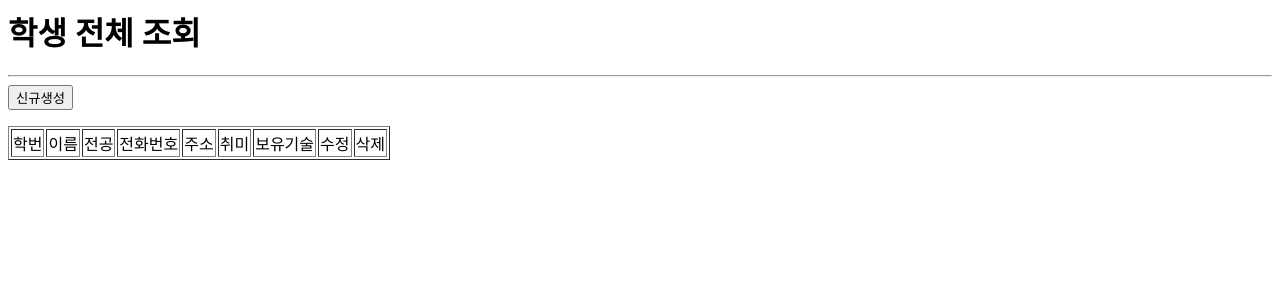
After one commit to jjung0121/Django_MiniProject, a Django app: page /course/student/ in a window 1280 px wide. The commit adds this page. Shown: the top 300 px of the page. Run offline with Django 3.2, Linux system fonts and the light colour scheme; data that the repository does not hold is empty.

Commit message:
student crud 로직 구현 완료

```diff
--- a/django_miniProject/course/models.py
+++ b/django_miniProject/course/models.py
@@ -25,3 +25,6 @@ class Student(models.Model):
 
     def __str__(self):
         return self.name
+
+    def get_absolute_url(self):
+        return reverse('course:s_list')
--- a/django_miniProject/course/templates/course/major_list.html
+++ b/django_miniProject/course/templates/course/major_list.html
@@ -4,7 +4,7 @@ $(function(){
     $("#btn1").click(function(){
         // alert("ajax 코드")
         $.ajax({
-            url : "/course/searchMajor/",
+            url : "/course/major/searchMajor/",
             datatype :"text",
             type :"POST",
             data : {"m_title":$("#search").val()},
--- /dev/null
+++ b/django_miniProject/course/templates/course/student_list.html
@@ -0,0 +1,26 @@
+<h1> 학생 전체 조회 </h1>
+
+<hr>
+<button onclick="location.href='{% url 'course:s_new' %}'">신규생성</button>
+
+<p>
+
+<table border="1">
+<tr>
+    <td> 학번</td><td>이름</td><td>전공</td><td>전화번호</td><td>주소</td><td>취미</td><td>보유기술</td><td>수정</td><td>삭제</td>
+</tr>
+{% for student in student_list  %}
+<tr>
+
+    <td><a href='{% url "course:s_detail" student.studentID %} '>{{student.studentID}}</a></td>
+    <td>{{student.name}}</td>
+    <td>{{student.major}}</td>
+    <td>{{student.phone}}</td>
+    <td>{{student.address}}</td>
+    <td>{{student.hobby}}</td>
+    <td>{{student.skill}}</td>
+    <td><button onclick="location.href='{% url 'course:s_edit' student.studentID %}'">수정</button></td>
+    <td><button onclick="location.href='{% url 'course:s_delete' student.studentID %}'">삭제</button></td>
+</tr>
+{% endfor %}
+</table>
--- a/django_miniProject/course/urls.py
+++ b/django_miniProject/course/urls.py
@@ -5,10 +5,17 @@ from . import views
 app_name = "course"
 
 urlpatterns = [
-    path('', views.major_list, name = "m_list"), # 전공 전체 조회
-    path('<pk>/detail/', views.major_detail, name = "m_detail"), # 전공 상세 조회
-    path('<pk>/edit/', views.major_edit, name = "m_edit"), # 전공 수정
-    path('<pk>/delete/', views.major_delete, name = "m_delete"), # 전공 삭제
-    path('new/', views.major_new, name = "m_new"), # 전공 신규 등록
-    path('searchMajor/', views.searchMajor, name = "m_search"), # 전공 조회
+    path('major/', views.major_list, name = "m_list"), # 전공 전체 조회
+    path('major/<pk>/detail/', views.major_detail, name = "m_detail"), # 전공 상세 조회
+    path('major/<pk>/edit/', views.major_edit, name = "m_edit"), # 전공 수정
+    path('major/<pk>/delete/', views.major_delete, name = "m_delete"), # 전공 삭제
+    path('major/new/', views.major_new, name = "m_new"), # 전공 신규 등록
+    path('major/searchMajor/', views.searchMajor, name = "m_search"), # 전공 조회
+
+    path('student/', views.student_list, name = "s_list"), # 학생 전체 조회
+    path('student<pk>/detail/', views.student_detail, name = "s_detail"), # 학생 상세 조회
+    path('student/<pk>/edit/', views.student_edit, name = "s_edit"), # 전공 수정
+    path('student/<pk>/delete/', views.student_delete, name = "s_delete"), # 학생 삭제
+    path('student/new/', views.student_new, name = "s_new"), # 학생 조회
+
 ]
```
Also changed, not shown: django_miniProject/course/templates/course/student_confirm_delete.html (added, +8 -0 lines), django_miniProject/course/templates/course/student_detail.html (added, +9 -0 lines), django_miniProject/course/templates/course/student_form.html (added, +7 -0 lines), django_miniProject/course/views.py (+7 -2 lines).
